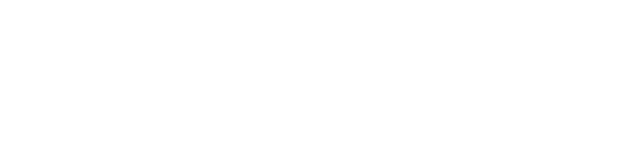
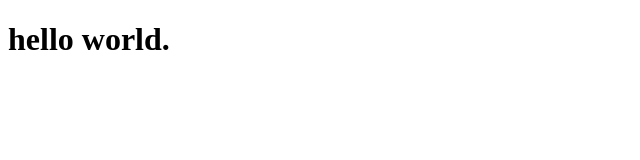
Before and after one commit to XccelerateOrg/FTWD_Web_Day_02, a plain HTML site: page Exercise_A/index.html in a window 1280 px wide. Shown: the whole page, without its empty margins (0-640 px from the left). Drawn offline with Linux system fonts and the light colour scheme.

Commit message:
daviexercise

```diff
--- a/Exercise_A/index.html
+++ b/Exercise_A/index.html
@@ -1,5 +1,6 @@
 <!DOCTYPE html>
 <html class="no-js">
+
 <head>
   <meta charset="utf-8" />
   <meta http-equiv="X-UA-Compatible" content="IE=edge" />
@@ -8,9 +9,11 @@
   <meta name="viewport" content="width=device-width, initial-scale=1" />
   <link rel="stylesheet" href="" />
 </head>
+
 <body>
   <!-- CODE HERE -->
-
+  <h1>hello world.</h1>
   <script src="" async defer></script>
 </body>
+
 </html>
```
Lines whose indentation alone changed are shown as unchanged.
